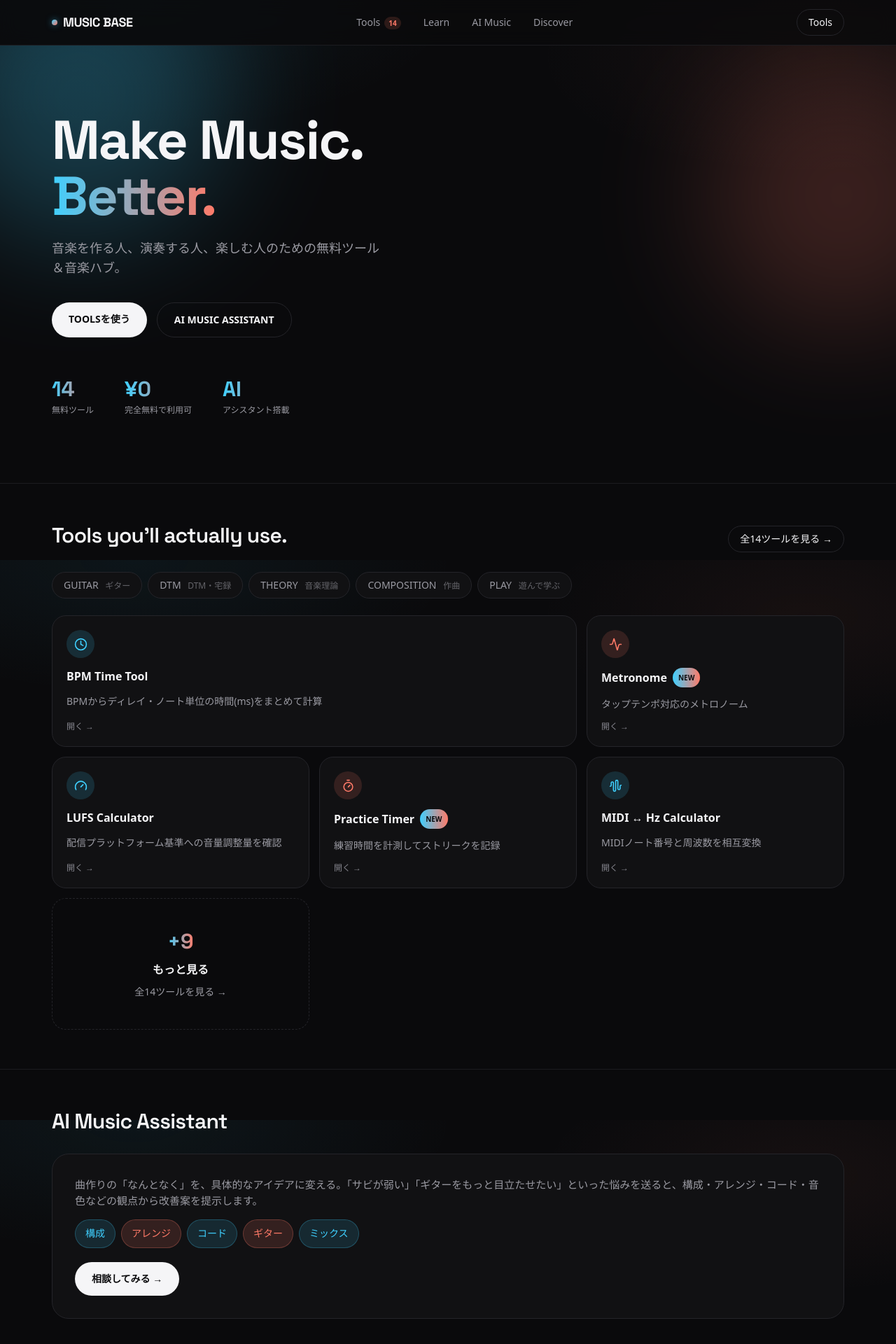
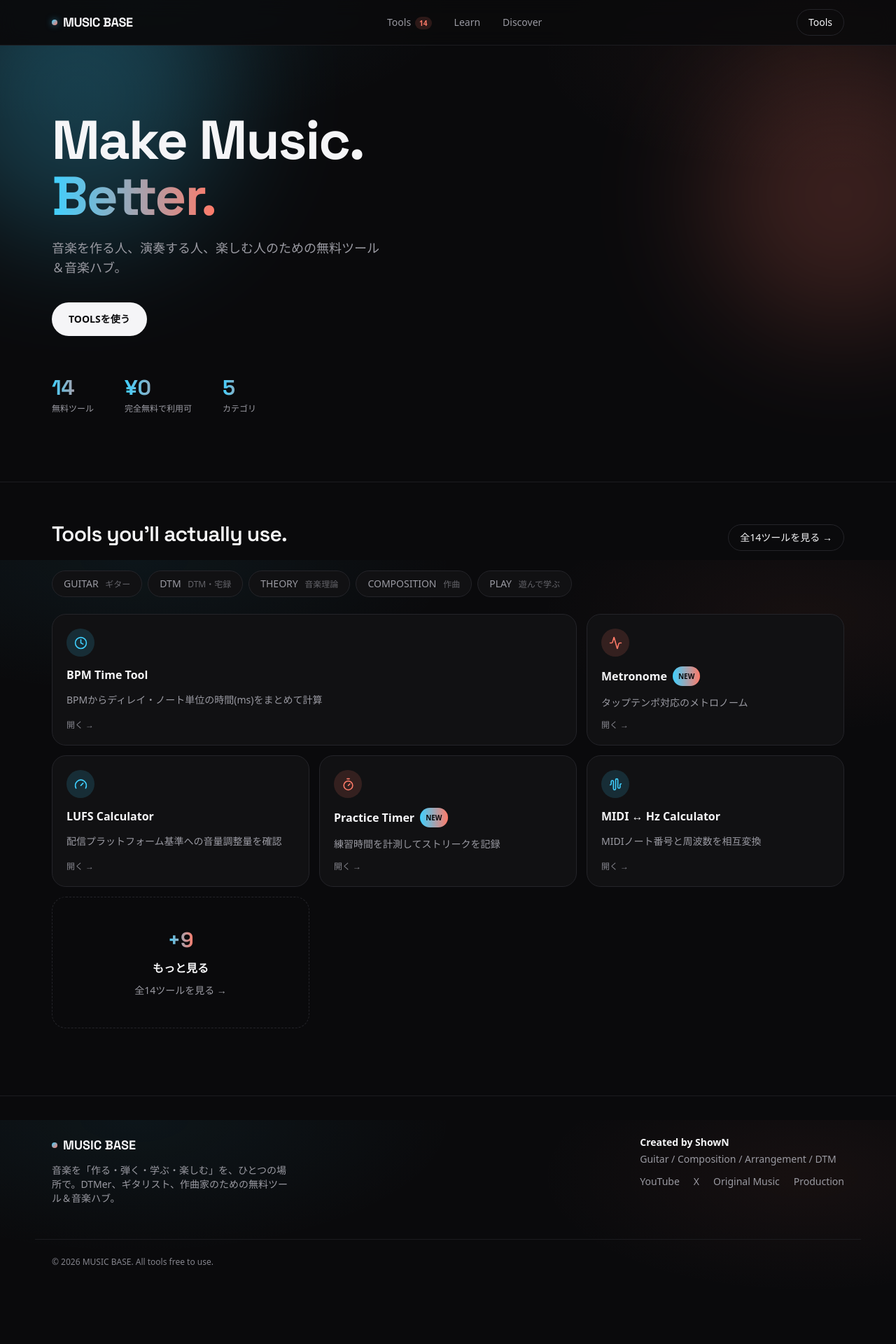
Before and after one commit to shownakasone/music-base, a Next.js app: page / in a window 1280 px wide. Shown: the top 1920 px of the page at 70% size. After the commit the page ends 1867 px from the top, so only its background shows below. Built offline with nearby package versions, Linux system fonts and the light colour scheme.

Commit message:
Remove AI Music Assistant feature

```diff
--- a/app/ai/page.tsx
+++ /dev/null
@@ -1,35 +0,0 @@
-import Link from 'next/link';
-
-// 無料運用の間はAI Music Assistantをclaude.aiのアーティファクト版にリンクします。
-// 予算が確保できたら、ここを /api/ai-music を叩く自前チャットUIに差し替えてください。
-const ARTIFACT_URL = 'https://claude.ai/artifact/CmwHkuESpfxFGyJvCrnWb7';
-
-export default function AiPage() {
-  return (
-    <main className="py-20">
-      <div className="mx-auto max-w-[720px] px-6 text-center">
-        <div className="mb-3 text-xs font-semibold tracking-wide text-accent">AI MUSIC</div>
-        <h1 className="font-disp text-4xl font-bold">AI Music Assistant</h1>
-        <p className="mx-auto mt-4 max-w-[480px] text-[15px] text-textDim">
-          曲作りの「なんとなく」を、具体的なアイデアに変える。悩みを書いて相談してみましょう。
-        </p>
-        <div className="mt-10 rounded-3xl border border-border bg-bg1 p-10">
-          <p className="mb-6 text-sm text-textDim">
-            現在、AI相談は専用ページで提供しています。下のボタンから開いてください（新しいタブで開きます）。
-          </p>
-          <a
-            href={ARTIFACT_URL}
-            target="_blank"
-            rel="noopener noreferrer"
-            className="inline-block rounded-full bg-gradient-to-r from-accent to-accent2 px-8 py-4 text-sm font-semibold text-bg transition-transform hover:-translate-y-0.5"
-          >
-            AI Music Assistantを開く →
-          </a>
-        </div>
-        <Link href="/tools" className="mt-8 inline-block text-sm text-textDim hover:text-accent2">
-          ← ツール一覧に戻る
-        </Link>
-      </div>
-    </main>
-  );
-}
--- a/app/page.tsx
+++ b/app/page.tsx
@@ -24,12 +24,9 @@ export default function HomePage() {
             <Link href="/tools" className="rounded-full bg-text px-6 py-3.5 text-sm font-semibold text-bg transition-transform hover:-translate-y-0.5 hover:bg-accent">
               TOOLSを使う
             </Link>
-            <Link href="/ai" className="rounded-full border border-border px-6 py-3.5 text-sm font-semibold transition-colors hover:border-accent2 hover:text-accent2">
-              AI MUSIC ASSISTANT
-            </Link>
           </div>
           <div className="mt-14 flex flex-wrap gap-11">
-            {[['14', '無料ツール'], ['¥0', '完全無料で利用可'], ['AI', 'アシスタント搭載']].map(([num, label]) => (
+            {[['14', '無料ツール'], ['¥0', '完全無料で利用可'], ['5', 'カテゴリ']].map(([num, label]) => (
               <div key={label}>
                 <div className="font-disp text-3xl font-bold bg-gradient-to-r from-accent to-accent2 bg-clip-text text-transparent">{num}</div>
                 <div className="mt-1 text-xs text-textDim">{label}</div>
@@ -72,26 +69,6 @@ export default function HomePage() {
         </div>
       </section>
 
-      <section className="border-t border-borderSoft py-14">
-        <div className="mx-auto max-w-[1180px] px-6">
-          <h2 className="mb-7 font-disp text-3xl font-semibold tracking-tight">AI Music Assistant</h2>
-          <div className="rounded-3xl border border-border bg-bg1 p-8">
-            <p className="mb-4 text-[15px] text-textDim">
-              曲作りの「なんとなく」を、具体的なアイデアに変える。「サビが弱い」「ギターをもっと目立たせたい」といった悩みを送ると、構成・アレンジ・コード・音色などの観点から改善案を提示します。
-            </p>
-            <div className="mb-5 flex flex-wrap gap-2">
-              <span className="note-pill">構成</span>
-              <span className="note-pill coral">アレンジ</span>
-              <span className="note-pill">コード</span>
-              <span className="note-pill coral">ギター</span>
-              <span className="note-pill">ミックス</span>
-            </div>
-            <Link href="/ai" className="inline-block rounded-full bg-text px-6 py-3.5 text-sm font-semibold text-bg transition-transform hover:-translate-y-0.5 hover:bg-accent">
-              相談してみる →
-            </Link>
-          </div>
-        </div>
-      </section>
     </main>
   );
 }
--- a/app/sitemap.ts
+++ b/app/sitemap.ts
@@ -5,7 +5,7 @@ import { TOOLS } from '@/lib/tools-data';
 const BASE_URL = 'https://music-base.vercel.app';
 
 export default function sitemap(): MetadataRoute.Sitemap {
-  const staticPages = ['', '/tools', '/ai'].map((path) => ({
+  const staticPages = ['', '/tools'].map((path) => ({
     url: `${BASE_URL}${path}`,
     lastModified: new Date(),
   }));
--- a/components/Header.tsx
+++ b/components/Header.tsx
@@ -8,7 +8,6 @@ export default function Header() {
   const links = [
     { href: '/tools', label: 'Tools', badge: TOOLS.length },
     { href: '/', label: 'Learn' },
-    { href: '/ai', label: 'AI Music' },
     { href: '/', label: 'Discover' },
   ];
 
```
Also changed, not shown: 1 other file (tests, documents, lock files or other folders).
